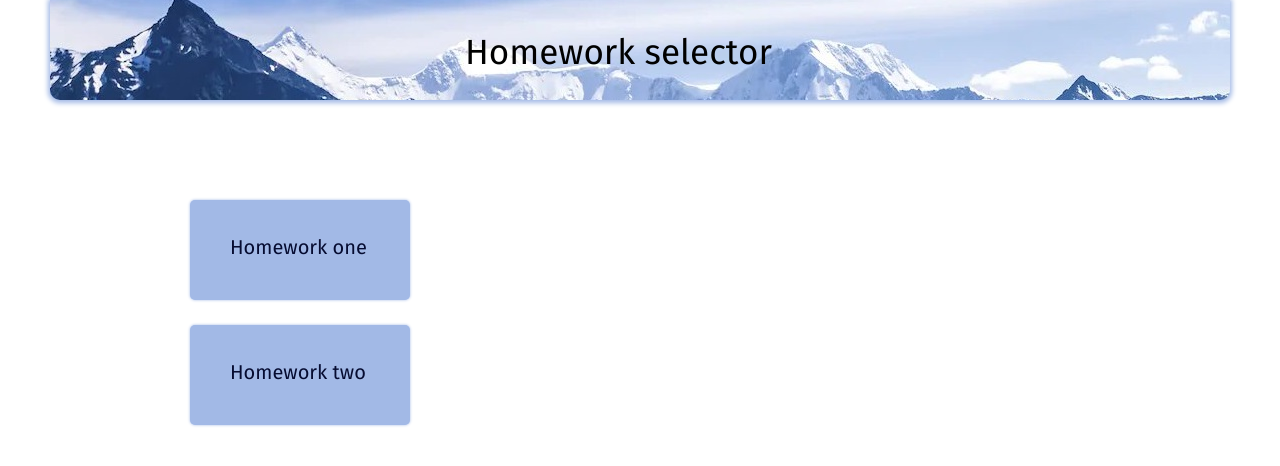
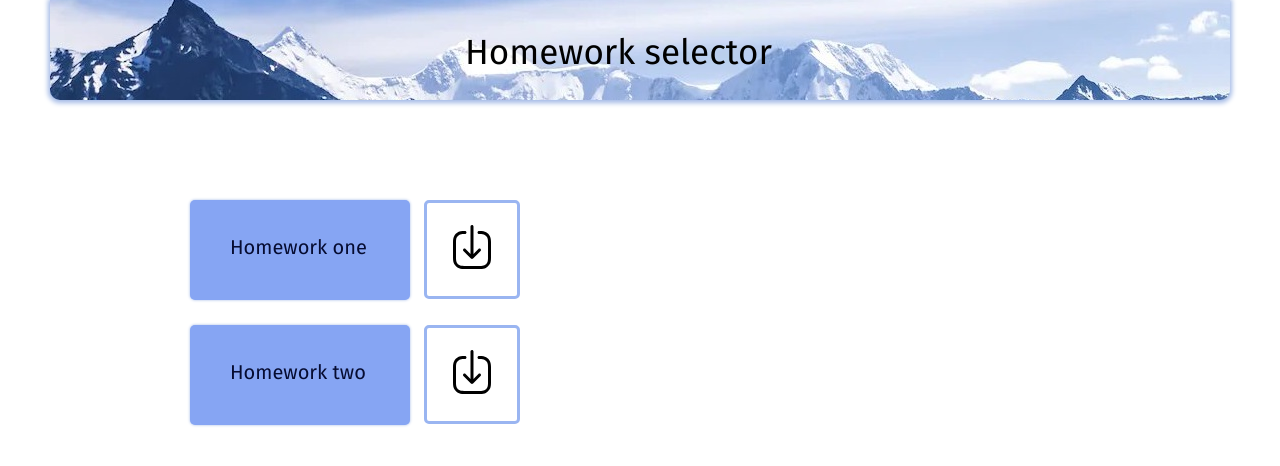
Before and after one commit to omgwer/ispring_learn, a plain HTML site: page index.html in a window 1280 px wide. Drawn offline with Linux system fonts and the light colour scheme.

Commit message:
0.2
add downloadable links

```diff
--- a/css/style.css
+++ b/css/style.css
@@ -34,13 +34,13 @@ body {
 }
 
 .block_homework {
+    position: relative;
     margin-bottom: 25px;
     width: 220px;
     height: 100px;
-    background-color: #a2b9e6;
+    background-color: #86a5f3;
     border-radius: 5px;
     box-shadow: 0 0 3px 0px #a2b9e6;
-
 }
 
 .link_homework {
@@ -55,3 +55,17 @@ body {
 .link_homework:hover {
     background-color: #9ab5f1;
 }
+
+.link_download {
+    position: absolute;
+    right: -110px;
+    top: -0px;
+    border: 3px solid #9ab5f1;
+    padding: 17px;
+    border-radius: 5px;
+
+}
+
+.link_download:hover {
+    background-color: #c4d2f6;
+}
--- a/index.html
+++ b/index.html
@@ -14,9 +14,16 @@
         </header>
         <div class="main_text">
             <div class="block_homework">
+                <a class="link_download" href="https://downgit.github.io/#/home?url=https://github.com/omgwer/ispring_learn/tree/main/1_homework">
+                    <img src="image/icon_download.svg" alt="download_link">
+                </a>
                 <a class="link_homework" href="1_homework/index.html">Homework one</a>
             </div>
+
             <div class="block_homework" >
+                <a class="link_download" href="https://downgit.github.io/#/home?url=https://github.com/omgwer/ispring_learn/tree/main/2_homework" alt="download_link">
+                    <img src="image/icon_download.svg">
+                </a>
                 <a class="link_homework" href="2_homework/index.html">Homework two</a>
             </div>
         </div>
```
Also changed, not shown: image/icon_download.svg (added).
